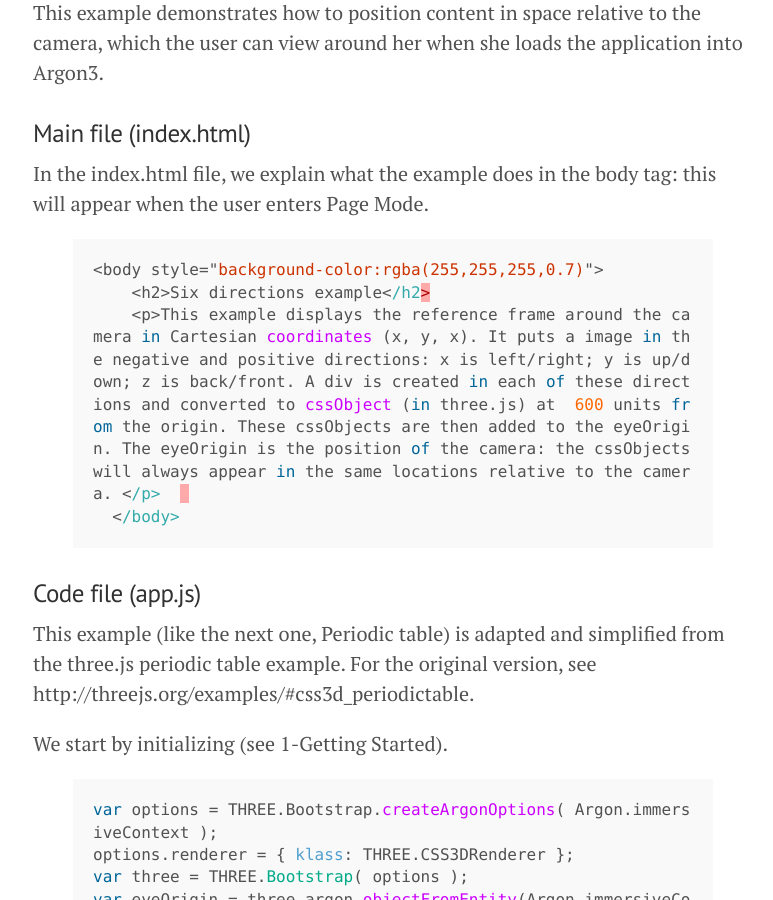
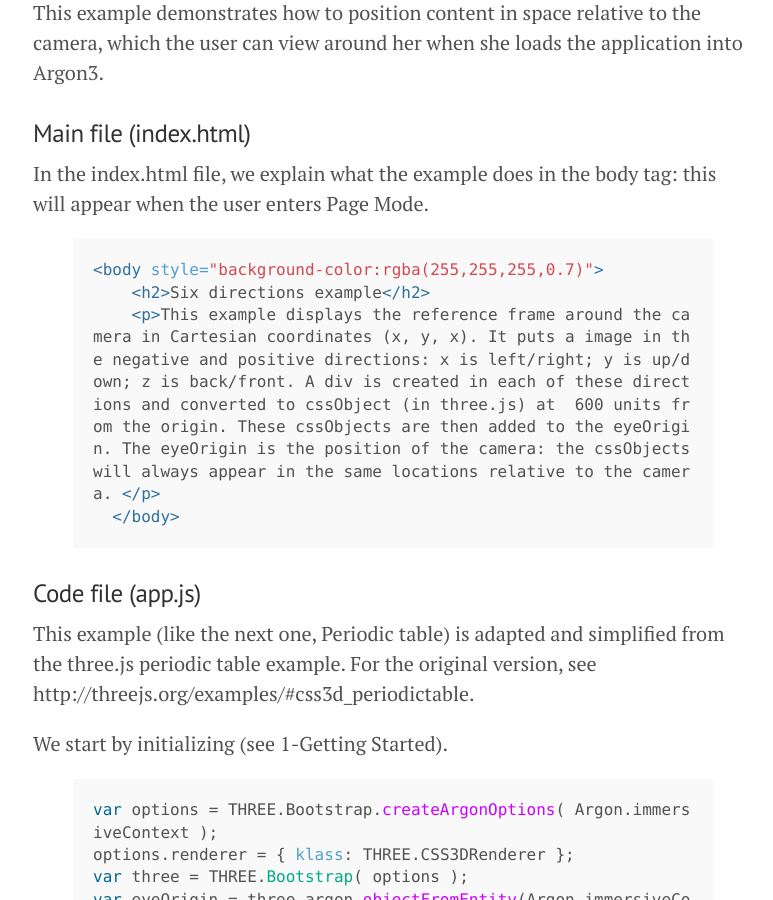
Before and after one commit to argonjs/argon-3-tutorials, a Jekyll site: the page built from _posts/2016-03-01-Tutorial2.md, in a window 1280 px wide and 900 px high, scrolled down 911 px. Shown: the whole window, without its empty margins (247-1020 px from the left). Built offline with Jekyll 4.4.1, drawn with Linux system fonts in a browser that asks for light colours.

Commit message:
Update 2016-03-01-Tutorial2.md

```diff
--- a/_posts/2016-03-01-Tutorial2.md
+++ b/_posts/2016-03-01-Tutorial2.md
@@ -18,7 +18,7 @@ This example demonstrates how to position content in space relative to the camer
 ### Main file (index.html)
 In the index.html file, we explain what the example does in the body tag: this will appear when the user enters Page Mode.
 
-{% highlight js %}
+{% highlight html %}
 <body style="background-color:rgba(255,255,255,0.7)">
     <h2>Six directions example</h2>
     <p>This example displays the reference frame around the camera in Cartesian coordinates (x, y, x). It puts a image in the negative and positive directions: x is left/right; y is up/down; z is back/front. A div is created in each of these directions and converted to cssObject (in three.js) at  600 units from the origin. These cssObjects are then added to the eyeOrigin. The eyeOrigin is the position of the camera: the cssObjects will always appear in the same locations relative to the camera. </p>
```
